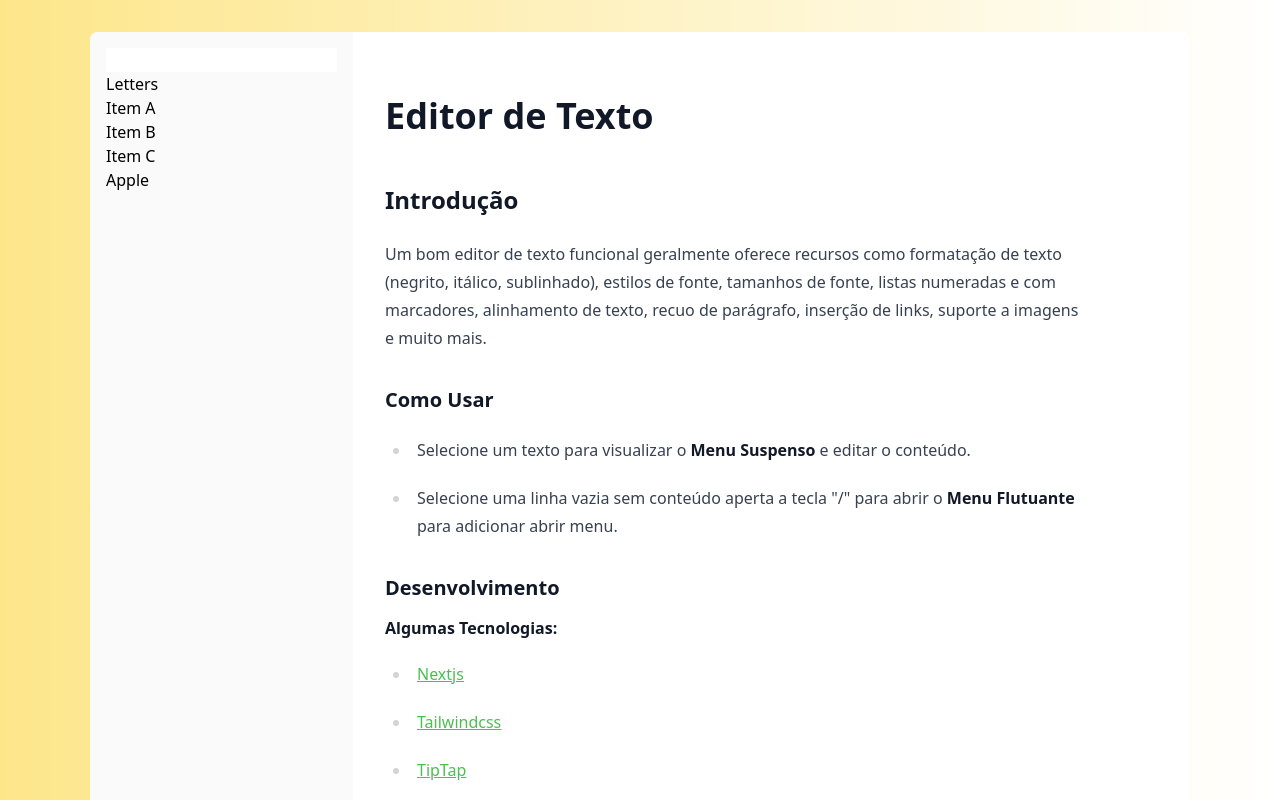
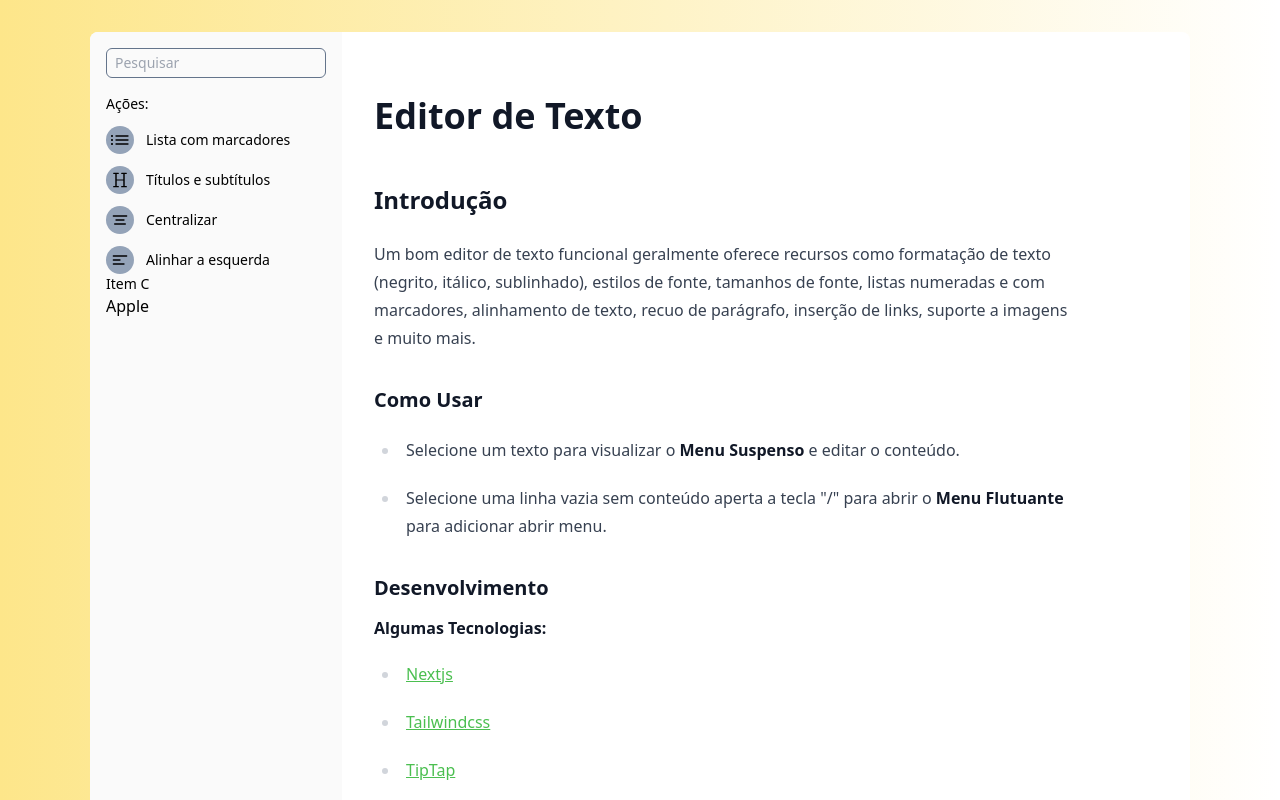
Before and after one commit to jgbenine/editor-texto-funcional, a Next.js app: page / in a window 1280 px wide. Shown: the top 800 px of the page. Built offline with nearby package versions, Linux system fonts and the light colour scheme.

Commit message:
centralizando funções tiptap + estrutura inicial cmdk

```diff
--- a/package.json
+++ b/package.json
@@ -33,6 +33,7 @@
     "eslint": "8.44.0",
     "eslint-config-next": "13.4.9",
     "lowlight": "^2.9.0",
+    "lucide": "^0.262.0",
     "next": "13.4.9",
     "postcss": "8.4.25",
     "react": "18.2.0",
--- a/src/app/componentes/CommandMenu.tsx
+++ b/src/app/componentes/CommandMenu.tsx
@@ -1,17 +1,49 @@
 import React from "react";
 import { Command } from "cmdk";
+import {
+  ListBulletIcon,
+  HeadingIcon,
+  TextAlignCenterIcon,
+  TextAlignLeftIcon,
+} from "@radix-ui/react-icons";
 
 function CommandMenu() {
   return (
     <>
       <Command label="Command Menu">
-        <Command.Input />
+        <Command.Input
+          className="bg-transparent border border-slate-500 rounded-md py-1 px-2 text-sm"
+          placeholder="Pesquisar"
+        />
         <Command.List>
-          <Command.Empty>No results found.</Command.Empty>
-
-          <Command.Group heading="Letters">
-            <Command.Item>Item A</Command.Item>
-            <Command.Item>Item B</Command.Item>
+          <Command.Empty className="text-zinc-400 text-sm py-1">
+            Resultados não encontrados.
+          </Command.Empty>
+          <Command.Group heading="Ações:" className="border-zinc-500 text-sm pt-4">
+            <Command.Item className="flex gap-3 items-center text-sm mt-3">
+              <span className="bg-slate-400 p-1 rounded-2xl">
+                <ListBulletIcon className="w-5 h-5" />
+              </span>
+              <p>Lista com marcadores</p>
+            </Command.Item>
+            <Command.Item className="flex gap-3 items-center text-sm mt-3">
+              <span className="bg-slate-400 p-1 rounded-2xl">
+                <HeadingIcon className="w-5 h-5" />
+              </span>
+              <p>Títulos e subtítulos</p>
+            </Command.Item>
+            <Command.Item className="flex gap-3 items-center text-sm mt-3">
+              <span className="bg-slate-400 p-1 rounded-2xl">
+                <TextAlignCenterIcon className="w-5 h-5" />
+              </span>
+              <p>Centralizar</p>
+            </Command.Item>
+            <Command.Item className="flex gap-3 items-center text-sm mt-3">
+              <span className="bg-slate-400 p-1 rounded-2xl">
+                <TextAlignLeftIcon className="w-5 h-5" />
+              </span>
+              <p>Alinhar a esquerda</p>
+            </Command.Item>
             <Command.Separator />
             <Command.Item>Item C</Command.Item>
           </Command.Group>
--- a/src/app/componentes/Editor.tsx
+++ b/src/app/componentes/Editor.tsx
@@ -10,7 +10,6 @@ import TextAlign from "@tiptap/extension-text-align";
 import ToolBarMenu from "./Toolbar";
 import FloatMenu from "./FloatMenu";
 import Link from "@tiptap/extension-link";
-import CommandMenu from "./CommandMenu";
 
 import 'highlight.js/styles/stackoverflow-dark.css'
 lowlight.registerLanguage("js", js);
--- a/src/app/componentes/Toolbar.tsx
+++ b/src/app/componentes/Toolbar.tsx
@@ -11,42 +11,14 @@ import {
   RxCode,
 } from "react-icons/rx";
 
+import {handleBlockquote, handleCodeBlock, handleBold, handleItalic, handleLink, handleStrike} from '../componentes/EditorUtils'
+
+
 interface toggleMenuProps {
   editor: Editor;
 }
 
 function ToolbarMenu({ editor }: toggleMenuProps) {
-  function handleLink() {
-    const previousUrl = editor.getAttributes("link").href;
-    const url = window.prompt("URL", previousUrl);
-
-    if (url !== null) {
-      editor
-        .chain()
-        .focus()
-        .extendMarkRange("link")
-        .setLink({ href: url })
-        .run();
-    }
-  }
-
-  function handleBlockquote() {
-    editor.chain().focus().toggleBlockquote().run();
-  }
-  function handleStrike() {
-    editor.chain().focus().toggleStrike().run();
-  }
-  function handleItalic() {
-    editor.chain().focus().toggleItalic().run();
-  }
-  function handleBold() {
-    editor.chain().focus().toggleBold().run()
-  }
-  function handleCodeBlock() {
-      editor.chain().focus().toggleCodeBlock().run()
-  }
-
-
   return (
     <>
       <EditorContent
@@ -68,7 +40,7 @@ function ToolbarMenu({ editor }: toggleMenuProps) {
                 className="h-[100%] border bortder-zinc-200 p-0.5 rounded-sm hover:bg-zinc-200"
                 value="bold"
                 aria-label="Bold"
-                onClick={handleBold}
+                onClick={() => handleBold(editor)}
               >
                 <RxFontBold className="w-5 h-5" />
               </Toolbar.ToggleItem>
@@ -76,14 +48,14 @@ function ToolbarMenu({ editor }: toggleMenuProps) {
                 className="h-[100%] border border-zinc-200 p-0.5 rounded-sm hover:bg-zinc-200"
                 value="italic"
                 aria-label="Italic"
-                onClick={handleItalic}
+                onClick={() => handleItalic(editor)}
               >
                 <RxFontItalic className="w-5 h-5" />
               </Toolbar.ToggleItem>
               <Toolbar.ToggleItem
                 value="strike"
                 aria-label="strike"
-                onClick={handleStrike}
+                onClick={() => handleStrike(editor)}
                 className="h-[100%] border border-zinc-200 p-0.5 rounded-sm hover:bg-zinc-200"
               >
                 <RxStrikethrough className="w-5 h-5" />
@@ -91,7 +63,7 @@ function ToolbarMenu({ editor }: toggleMenuProps) {
               <Toolbar.ToggleItem
                 value="Link"
                 aria-label="link"
-                onClick={handleLink}
+                onClick={() => handleLink(editor)}
                 className="h-[100%] border border-zinc-200 p-0.5 rounded-sm hover:bg-zinc-200"
               >
                 <RxLink1 className="w-5 h-5" />
@@ -99,7 +71,7 @@ function ToolbarMenu({ editor }: toggleMenuProps) {
               <Toolbar.ToggleItem
                 value="code"
                 aria-label="code"
-                onClick={handleCodeBlock}
+                onClick={()=>handleCodeBlock(editor)}
                 className="h-[100%] border border-zinc-200 p-0.5 rounded-sm hover:bg-zinc-200"
               >
                 <RxCode className="w-5 h-5" />
@@ -112,7 +84,7 @@ function ToolbarMenu({ editor }: toggleMenuProps) {
               <Toolbar.ToggleItem
                 value="quote"
                 aria-label="quote"
-                onClick={handleBlockquote}
+                onClick={() => handleBlockquote(editor)}
                 className="h-[100%] flex gap-1.5 items-center p-1 px-2 rounded-lg hover:bg-zinc-200"
               >
                 <RxQuote className="w-4 h-4" />
--- /dev/null
+++ b/src/app/componentes/editorUtils.ts
@@ -0,0 +1,31 @@
+import { Editor } from "@tiptap/react";
+
+export function handleLink(editor: Editor) {
+  const previousUrl = editor.getAttributes("link").href;
+  const url = window.prompt("URL", previousUrl);
+
+  if (url !== null) {
+    editor
+      .chain()
+      .focus()
+      .extendMarkRange("link")
+      .setLink({ href: url })
+      .run();
+  }
+}
+
+export function handleBlockquote(editor: Editor) {
+  editor.chain().focus().toggleBlockquote().run();
+}
+export function handleStrike(editor: Editor) {
+  editor.chain().focus().toggleStrike().run();
+}
+export function handleItalic(editor: Editor) {
+  editor.chain().focus().toggleItalic().run();
+}
+export function handleBold(editor: Editor) {
+  editor.chain().focus().toggleBold().run()
+}
+export function handleCodeBlock(editor: Editor) {
+    editor.chain().focus().toggleCodeBlock().run()
+}
```
Also changed, not shown: 1 other file (tests, documents, lock files or other folders).
